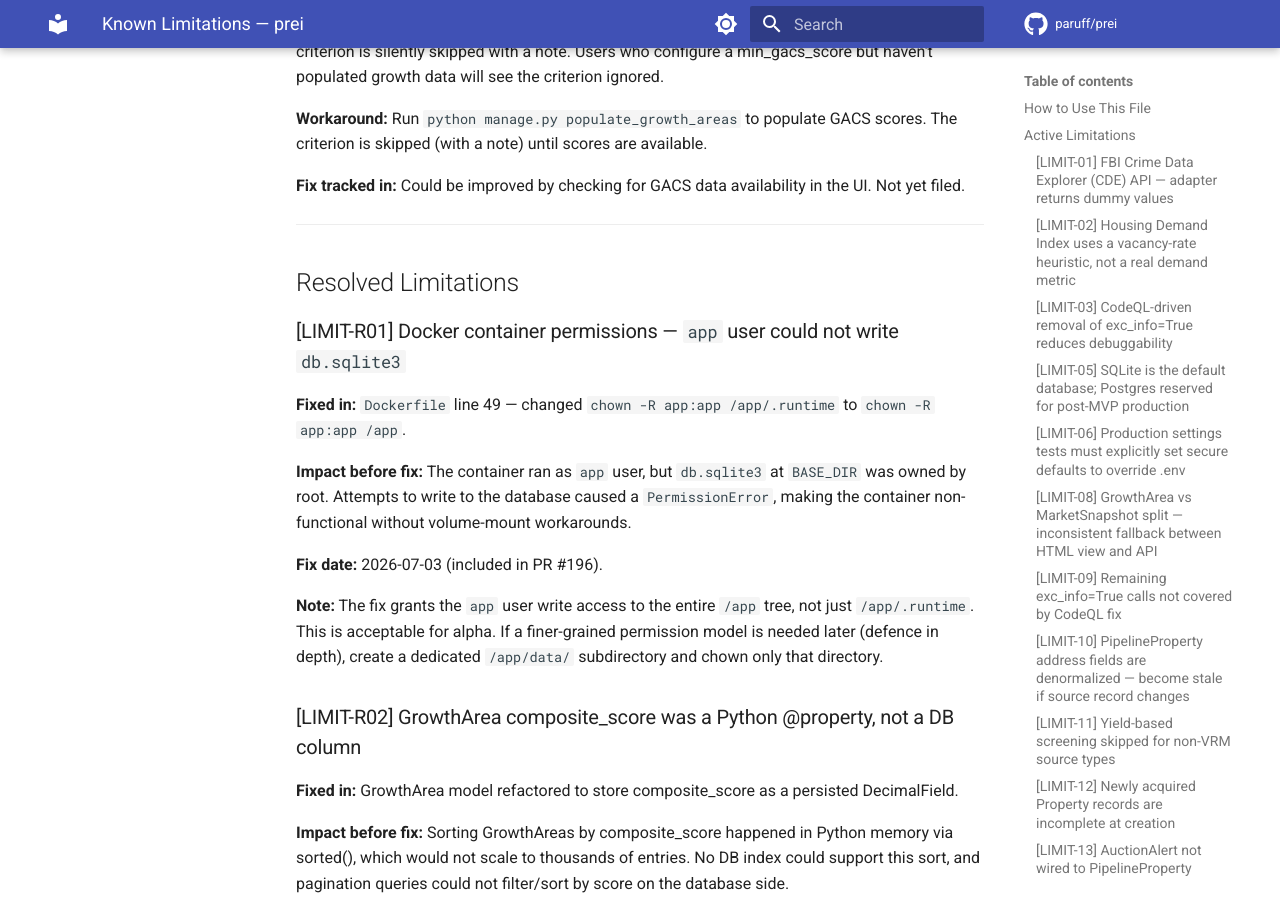
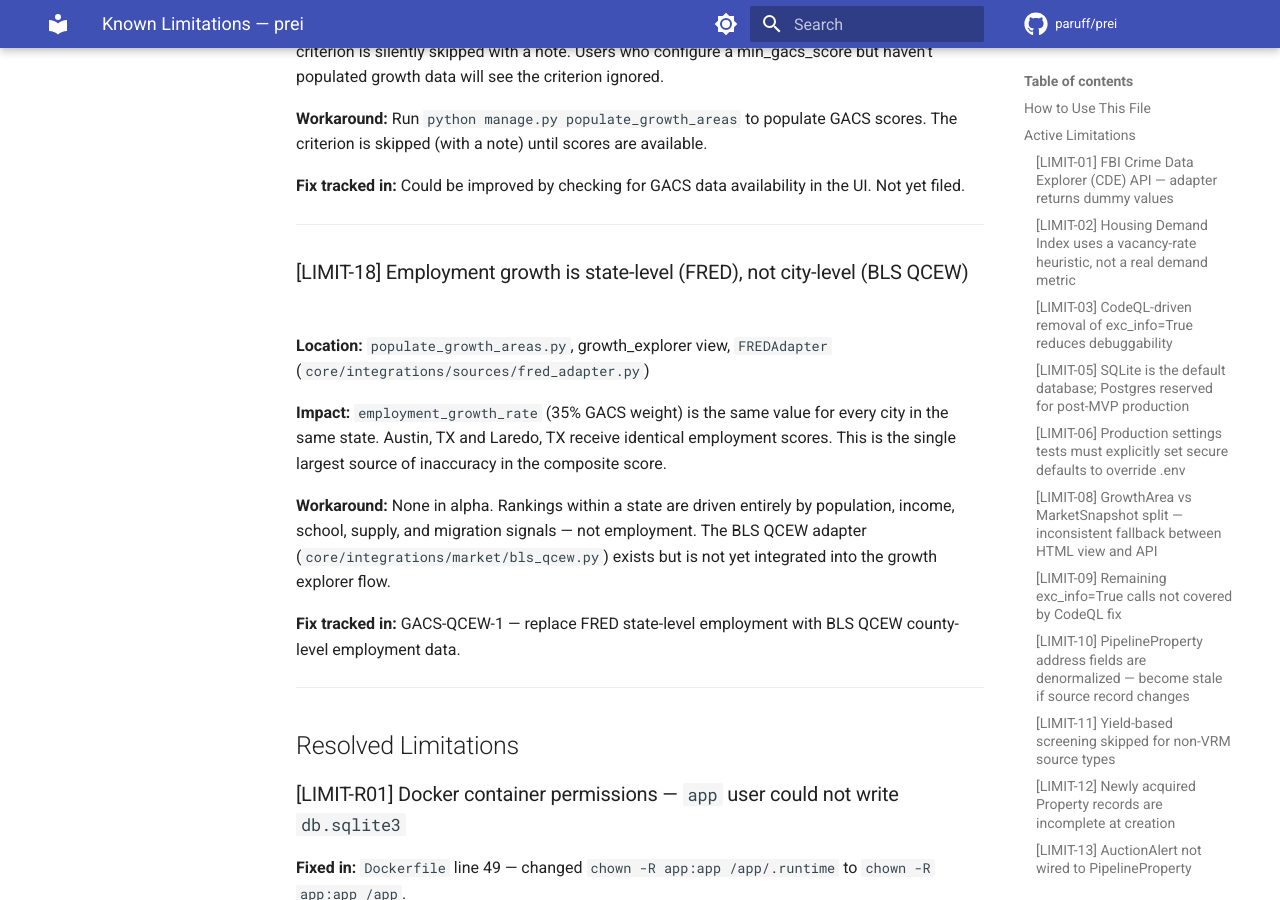
Before and after one commit to paruff/prei, an MkDocs documentation site: the page built from docs/KNOWN_LIMITATIONS.md, in a window 1280 px wide and 900 px high, scrolled down 6664 px. Built offline with MkDocs 1.6.1 and Material for MkDocs 9.7.7, drawn with Linux system fonts in a browser that asks for light colours; comment, search, counter and statistics services are not loaded; the version menu is left out.

Commit message:
docs: add LIMIT-18 for FRED state-level employment coarseness

```diff
--- a/docs/KNOWN_LIMITATIONS.md
+++ b/docs/KNOWN_LIMITATIONS.md
@@ -202,6 +202,18 @@ This means a user who runs the API pre-`populate_growth_areas` gets empty result
 
 ---
 
+### [LIMIT-18] Employment growth is state-level (FRED), not city-level (BLS QCEW)
+
+**Location:** `populate_growth_areas.py`, growth_explorer view, `FREDAdapter` (`core/integrations/sources/fred_adapter.py`)
+
+**Impact:** `employment_growth_rate` (35% GACS weight) is the same value for every city in the same state. Austin, TX and Laredo, TX receive identical employment scores. This is the single largest source of inaccuracy in the composite score.
+
+**Workaround:** None in alpha. Rankings within a state are driven entirely by population, income, school, supply, and migration signals — not employment. The BLS QCEW adapter (`core/integrations/market/bls_qcew.py`) exists but is not yet integrated into the growth explorer flow.
+
+**Fix tracked in:** GACS-QCEW-1 — replace FRED state-level employment with BLS QCEW county-level employment data.
+
+---
+
 ## Resolved Limitations
 
 ### [LIMIT-R01] Docker container permissions — `app` user could not write `db.sqlite3`
```
